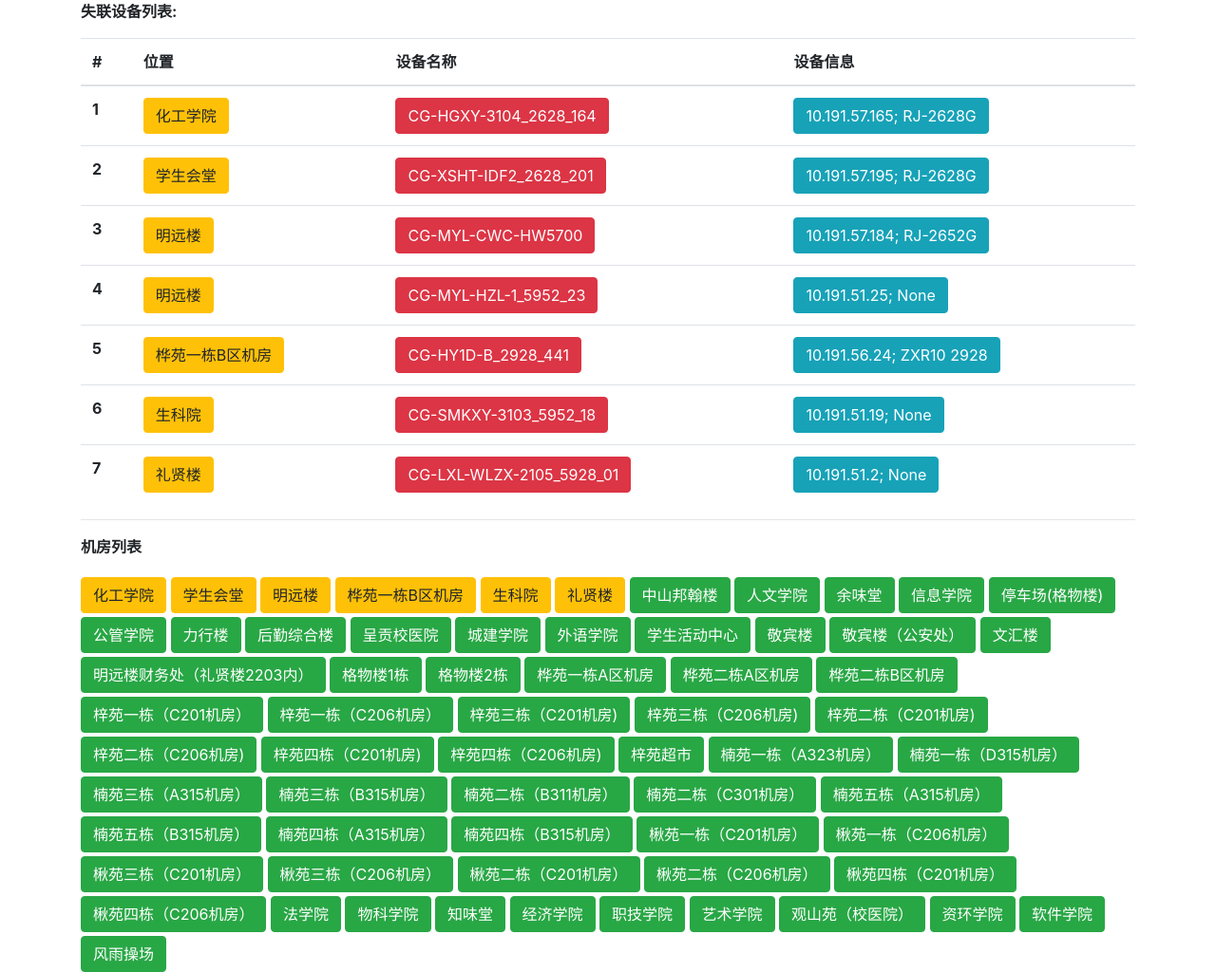
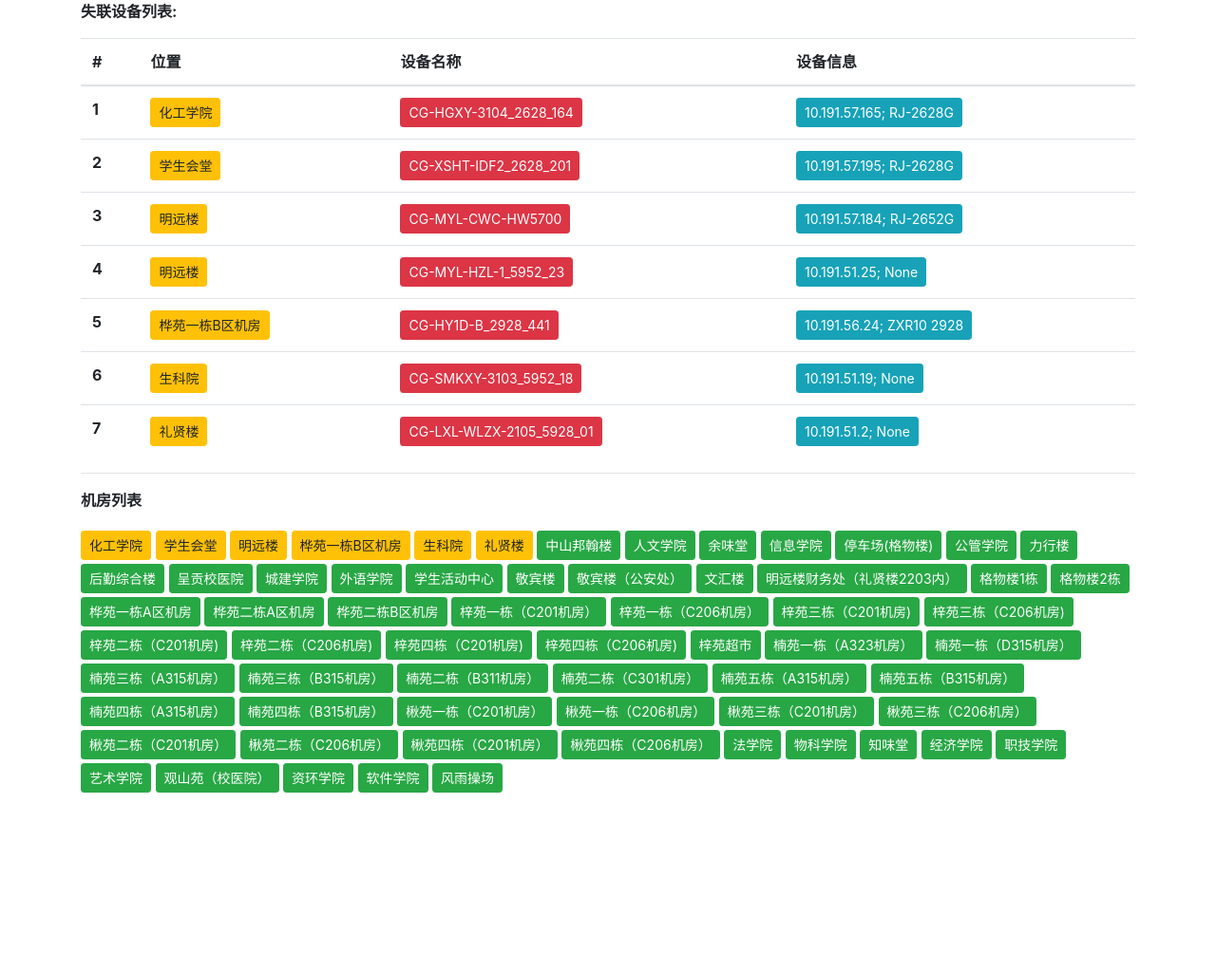
Before and after one commit to yukikaze66/ip_watcher, a Jekyll site: the page built from index.html, in a window 1280 px wide. Shown: the whole page at 95% size. Built offline with Jekyll 4.4.1, drawn with Linux system fonts in a browser that asks for light colours; nearby versions of some CDN libraries; after the commit the page ends 900 px from its top, so only the background shows below that.

Commit message:
改回 btn-sm

```diff
--- a/index.html
+++ b/index.html
@@ -38,9 +38,9 @@
                 {% for equipment in site.data.failed_equipment_list %}
                     <tr>
                         <th scope="row">{{ forloop.index }}</th>
-                        <td><button class="btn btn-warning">{{ equipment.position }}</button></td>
-                        <td><button class="btn btn-danger">{{ equipment.name }}</button></td>
-                        <td><button class="btn btn-info">{{ equipment.ip }}; {{ equipment.type }}</button></td>
+                        <td><button class="btn btn-warning btn-sm">{{ equipment.position }}</button></td>
+                        <td><button class="btn btn-danger btn-sm">{{ equipment.name }}</button></td>
+                        <td><button class="btn btn-info btn-sm">{{ equipment.ip }}; {{ equipment.type }}</button></td>
                     </tr>
                 {% endfor %}
             </tbody>
@@ -53,9 +53,9 @@
         <div class="fluid">
             {% for room in site.data.room_list %}
                 {% if room.intact %}
-                    <button class="btn btn-success mt-1">{{ room.position }}</button>
+                    <button class="btn btn-success mt-1 btn-sm">{{ room.position }}</button>
                 {% else %}
-                    <button class="btn btn-warning mt-1">{{ room.position }}</button>
+                    <button class="btn btn-warning mt-1 btn-sm">{{ room.position }}</button>
                 {% endif %}
             {% endfor %}
         </div>
```
